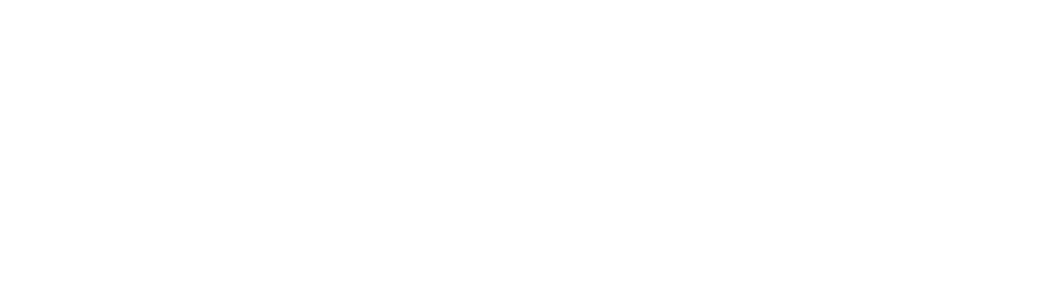
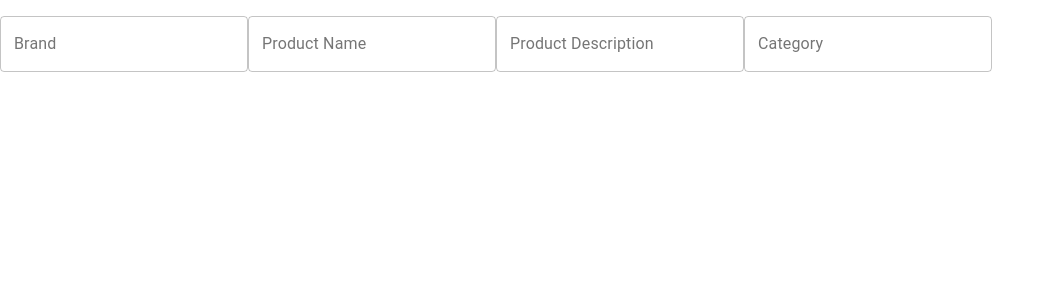
Before and after one commit to Chidinma98/UPC-Scanner, a React (Create React App) app in the folder client/: page / in a window 1280 px wide. Shown: the top 300 px of the page, without its empty margins (0-1055 px from the left). Built offline with nearby package versions, Linux system fonts and the light colour scheme.

Commit message:
added boilerlplate to add_item_Component

```diff
--- a/client/package.json
+++ b/client/package.json
@@ -31,5 +31,9 @@
       "last 1 firefox version",
       "last 1 safari version"
     ]
-  }
+  },
+  "description": "This project was bootstrapped with [Create React App](https://github.com/facebook/create-react-app).",
+  "main": "index.js",
+  "author": "",
+  "license": "ISC"
 }
--- a/client/src/App.js
+++ b/client/src/App.js
@@ -1,9 +1,14 @@
 import React from 'react';
 import './App.css';
+import AddItem from './components/AddUpdateProduct'
 
 function App() {
   return (
     <div className="app">
+
+
+      <AddItem/>
+
     </div>
   );
 }
--- /dev/null
+++ b/client/src/components/AddUpdateProduct.js
@@ -0,0 +1,61 @@
+import React, { Component } from 'react'
+import {Route, Link, Redirect} from 'react-router-dom'
+import axios from 'axios'
+import TextField from '@material-ui/core/TextField'
+
+class AddItem extends Component {
+  constructor(props){
+    super(props)
+
+
+
+
+    }
+
+
+    render(){
+        return(
+            <div>
+            <TextField
+            id="outlined-with-placeholder"
+            label="Brand"
+            placeholder="Brand"
+            variant="outlined"
+            margin="normal"
+            />
+
+            <TextField
+            id="outlined-with-placeholder"
+            label="Product Name"
+            placeholder="Name"
+            variant="outlined"
+            margin="normal"
+            />
+
+            <TextField
+            id="outlined-with-placeholder"
+            label="Product Description"
+            placeholder="Product Description"
+            variant="outlined"
+            margin="normal"
+            />
+
+            <TextField
+            id="outlined-with-placeholder"
+            label="Category"
+            placeholder="Category"
+            variant="outlined"
+            margin="normal"
+            />
+
+            </div>
+        )
+
+
+    }
+
+
+
+}
+
+export default AddItem
```
Also changed, not shown: client/components/AddUpdateProduct.js (deleted, +0 -12 lines), package.json (added, +18 -0 lines), client/src/components/Search.js (added), 1 other file (tests, documents, lock files or other folders).
